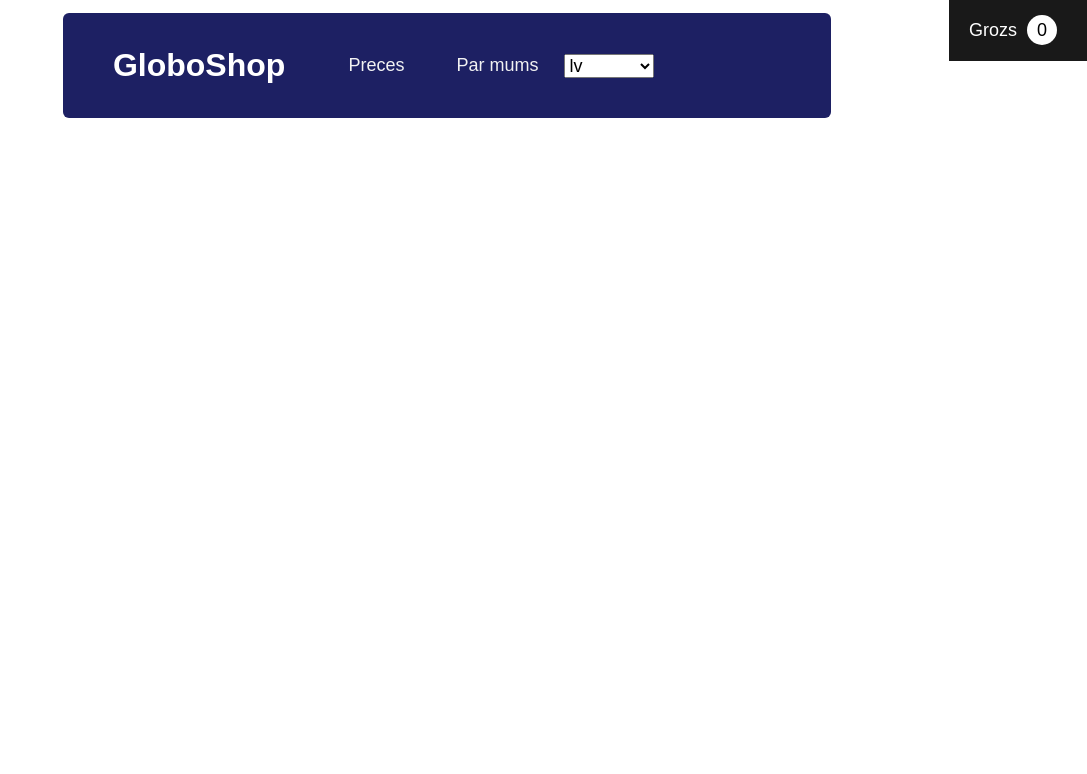
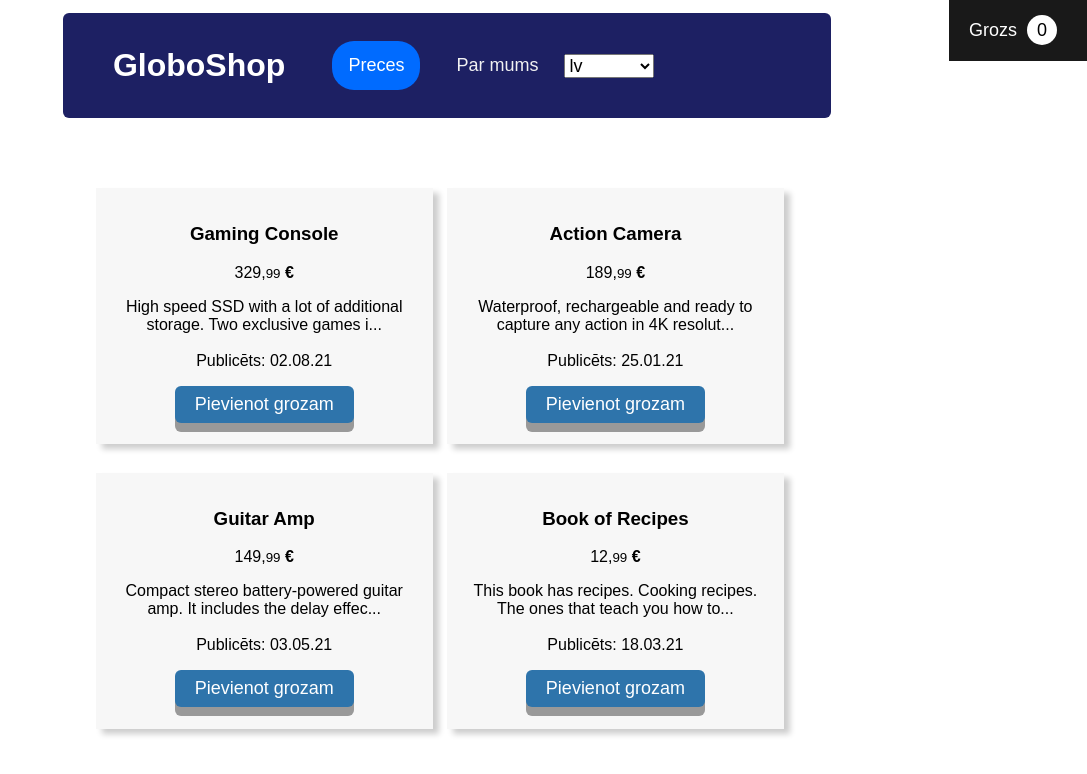
Before and after one commit to hlmgrvs/vue-I18n, a Vue app: page /lv in a window 1280 px wide. Shown: the top 774 px of the page, without its empty margins (193-1280 px from the left). Built offline with nearby package versions, Linux system fonts and the light colour scheme.

Commit message:
localized routing

```diff
--- a/src/components/TheLanguagePicker.vue
+++ b/src/components/TheLanguagePicker.vue
@@ -11,12 +11,17 @@
 <script>
 import { useI18n } from "vue-i18n";
 import { watch } from "vue";
+import { useRouter } from "vue-router";
 
 export default {
   setup() {
     const { locale, availableLocales } = useI18n();
+    const router = useRouter();
 
     watch(locale, (newLocale) => {
+      router.replace({ params: { locale: newLocale } }).catch(() => {
+        router.push("/");
+      });
       localStorage.setItem("locale", newLocale);
     });
 
--- a/src/components/TheNavigation.vue
+++ b/src/components/TheNavigation.vue
@@ -1,8 +1,8 @@
 <template>
   <div class="nav">
     <h1>GloboShop</h1>
-    <router-link to="/items">{{ t("routes.items") }}</router-link>
-    <router-link to="/about">{{ t("routes.about") }}</router-link>
+    <router-link :to="`/${locale}/items`">{{ t("routes.items") }}</router-link>
+    <router-link :to="`/${locale}/about`">{{ t("routes.about") }}</router-link>
     <the-language-picker></the-language-picker>
   </div>
 </template>
@@ -16,7 +16,7 @@ import TheLanguagePicker from "@/components/TheLanguagePicker";
 export default {
   components: {TheLanguagePicker},
   setup() {
-    const {t} = useI18n();
+    const { t, locale } = useI18n();
     const store = useStore();
     const numOfitemsInCart = computed(
         () => store.state.numOfitemsInCart
@@ -25,6 +25,7 @@ export default {
     return {
       TheLanguagePicker,
       t,
+      locale,
       numOfitemsInCart
     };
   }
--- a/src/router/index.js
+++ b/src/router/index.js
@@ -1,22 +1,49 @@
 import {
   createRouter,
-  createWebHistory
+  createWebHistory,
+  RouterView
 } from "vue-router";
+import i18n from "@/i18n";
 
 import Items from "@/views/Items.vue";
 import About from "@/views/About.vue";
 
 const routes = [
   {
-    path: "/items",
+    path: "/:locale?",
+    component: RouterView,
+    beforeEnter(to, from, next) {
+      const paramLocale = to.params.locale;
+
+      if (
+          !i18n.global.availableLocales.includes(
+              paramLocale
+          )
+      ) {
+        return next(i18n.global.locale.value);
+      }
+
+      if (
+          i18n.global.locale.value !== paramLocale
+      ) {
+        i18n.global.locale.value = paramLocale;
+      }
+
+      return next();
+    },
+    children: [
+      {
+        path: "items",
         name: "Items",
         component: Items,
-    alias: "/"
+        alias: ""
       },
       {
-    path: "/about",
+        path: "about",
         name: "About",
         component: About
+      }
+    ]
   }
 ];
 
--- a/vue.config.js
+++ b/vue.config.js
@@ -4,5 +4,14 @@ module.exports = {
       args[0].title = "GloboShop";
       return args;
     });
+    config.plugin("define").tap(args => {
+      args[0] = {
+        ...args[0],
+        __VUE_I18N_FULL_INSTALL__: true,
+        __VUE_I18N_LEGACY_API__: false,
+        __INTLIFY_PROD_DEVTOOLS__: false
+      };
+      return args;
+    });
   }
 };
```
Lines whose indentation alone changed are shown as unchanged.
